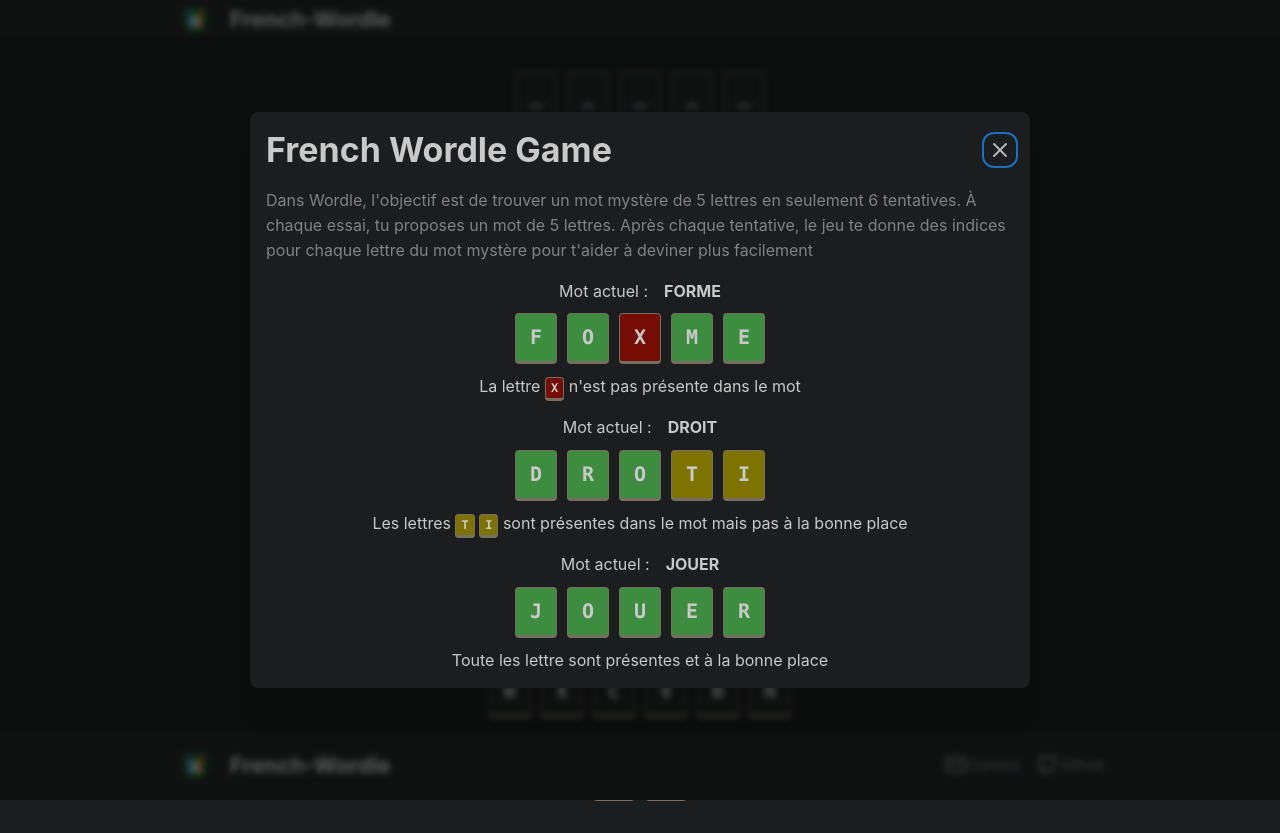
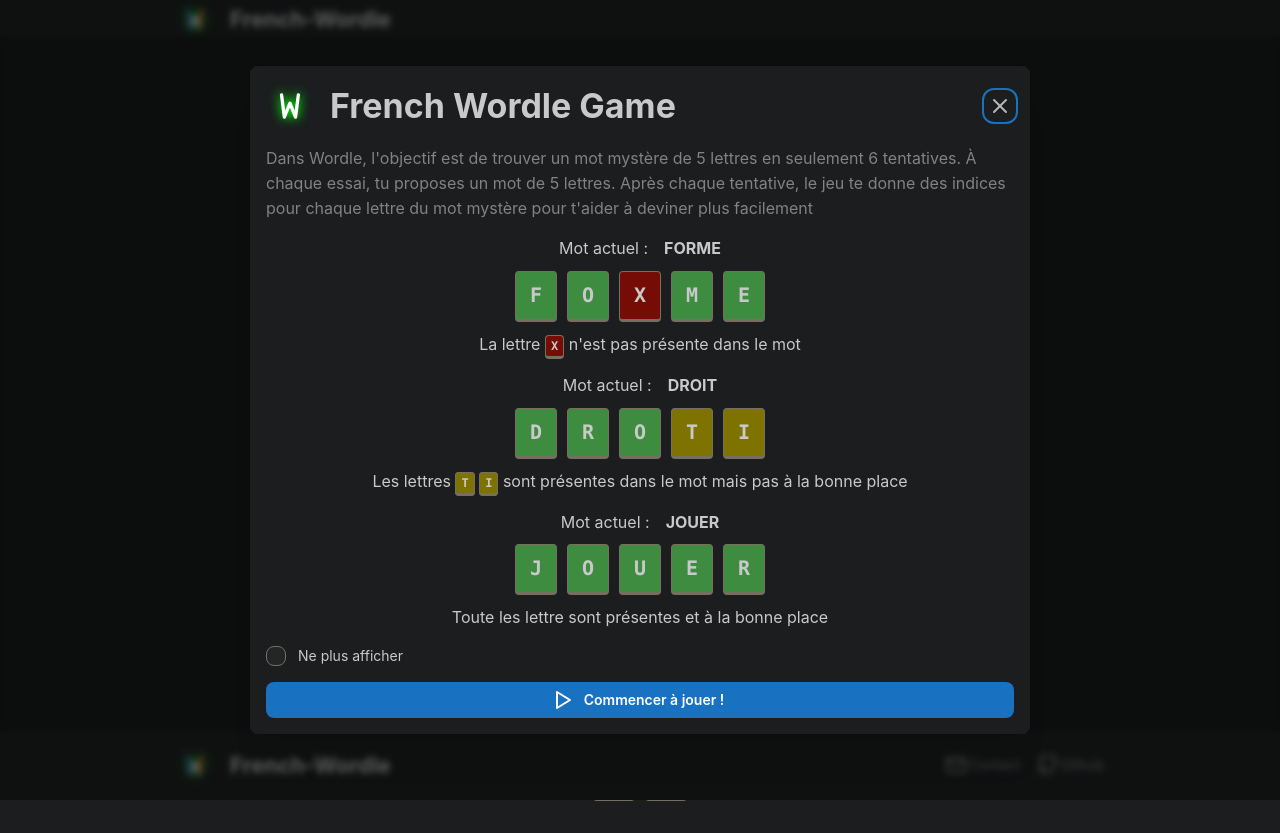
Before and after one commit to Dercraker/Motdle, a Next.js app: page / in a window 1280 px wide. Built offline with nearby package versions, Linux system fonts and the light colour scheme.

Commit message:
Feat (TipsModal) : Add Checkbox dont show

```diff
--- a/package.json
+++ b/package.json
@@ -16,6 +16,7 @@
     "@mantine/notifications": "7.7.1",
     "@t3-oss/env-nextjs": "^0.9.2",
     "@tabler/icons-react": "^3.2.0",
+    "js-cookie": "^3.0.5",
     "next": "14.1.3",
     "nodejs-s3-typescript": "^3.1.5",
     "react": "18.2.0",
--- /dev/null
+++ b/src/components/svg/LogoSvgWhite.tsx
@@ -0,0 +1,62 @@
+import { ComponentPropsWithoutRef } from "react";
+
+export type LogoSvgProps = ComponentPropsWithoutRef<"svg"> & { size?: number };
+
+export const LogoSvgWhite = ({ size = 24, ...props }: LogoSvgProps) => {
+  return (
+    <svg
+      width={size}
+      height={size}
+      viewBox="0 0 192 216"
+      fill="none"
+      xmlns="http://www.w3.org/2000/svg"
+      {...props}
+    >
+      <g filter="url(#filter0_d_2006_11)">
+        <path
+          d="M58 58L70.5926 158L95.7778 95.5L120.963 158L133.556 58"
+          stroke="white"
+          strokeWidth="15"
+          strokeLinecap="round"
+          strokeLinejoin="round"
+        />
+      </g>
+      <defs>
+        <filter
+          id="filter0_d_2006_11"
+          x="0.499207"
+          y="0.499207"
+          width="190.557"
+          height="215.001"
+          filterUnits="userSpaceOnUse"
+          colorInterpolationFilters="sRGB"
+        >
+          <feFlood floodOpacity="0" result="BackgroundImageFix" />
+          <feColorMatrix
+            in="SourceAlpha"
+            type="matrix"
+            values="0 0 0 0 0 0 0 0 0 0 0 0 0 0 0 0 0 0 127 0"
+            result="hardAlpha"
+          />
+          <feOffset />
+          <feGaussianBlur stdDeviation="25" />
+          <feColorMatrix
+            type="matrix"
+            values="0 0 0 0 0 0 0 0 0 1 0 0 0 0 0.0327869 0 0 0 1 0"
+          />
+          <feBlend
+            mode="normal"
+            in2="BackgroundImageFix"
+            result="effect1_dropShadow_2006_11"
+          />
+          <feBlend
+            mode="normal"
+            in="SourceGraphic"
+            in2="effect1_dropShadow_2006_11"
+            result="shape"
+          />
+        </filter>
+      </defs>
+    </svg>
+  );
+};
--- a/src/features/landing/TipsModal.tsx
+++ b/src/features/landing/TipsModal.tsx
@@ -1,24 +1,34 @@
+import { LogoSvgWhite } from "@/components/svg/LogoSvgWhite";
+import useCookie from "@/hooks/useCookie";
 import styles from "@/styles/Key.module.css";
-import { Group, Kbd, Modal, Stack, Text, Title } from "@mantine/core";
-import { IconX } from "@tabler/icons-react";
-import { useState } from "react";
+import {
+  Button,
+  Checkbox,
+  Group,
+  Kbd,
+  Modal,
+  Stack,
+  Text,
+  Title,
+} from "@mantine/core";
+import { useDisclosure } from "@mantine/hooks";
+import { IconPlayerPlay, IconX } from "@tabler/icons-react";
 import { WordleExemple } from "./WordleExemple";
 
 export const TipsModal = () => {
-  const [opened, setOpened] = useState<boolean>(true);
+  const { GetCookie, SaveCookieWithExpireTime, DeleteCookie } = useCookie();
+
+  const tipsCookie: boolean = GetCookie("Tips");
+  const [opened, { close: closeModal }] = useDisclosure(!tipsCookie);
 
   return (
-    <Modal.Root
-      opened={opened}
-      onClose={() => setOpened(false)}
-      centered
-      size="xl"
-    >
+    <Modal.Root opened={opened} onClose={closeModal} centered size="xl">
       <Modal.Overlay backgroundOpacity={0.55} blur={3} />
       <Modal.Content>
         <Modal.Body>
           <Stack>
             <Group align="center" justify="end">
+              <LogoSvgWhite size={48} />
               <Title>French Wordle Game</Title>
               <Modal.CloseButton icon={<IconX />} />
             </Group>
@@ -57,6 +67,20 @@
                 <Text>Toute les lettre sont présentes et à la bonne place</Text>
               }
             />
+
+            <Checkbox
+              checked={tipsCookie}
+              label="Ne plus afficher"
+              variant="outline"
+              onClick={(evn) =>
+                evn.currentTarget.checked
+                  ? SaveCookieWithExpireTime("Tips", `true`, 90)
+                  : DeleteCookie("Tips")
+              }
+            />
+            <Button leftSection={<IconPlayerPlay />} onClick={closeModal}>
+              Commencer à jouer !
+            </Button>
           </Stack>
         </Modal.Body>
       </Modal.Content>
--- /dev/null
+++ b/src/hooks/useCookie.ts
@@ -0,0 +1,33 @@
+import Cookies from "js-cookie";
+
+const useCookie = () => {
+  const GetCookie = (name: string) => {
+    const cookie = Cookies.get(name);
+    if (cookie) return cookie;
+    else return null;
+  };
+
+  const SaveCookie = (name: string, value: string) => {
+    Cookies.set(name, value, { secure: false });
+  };
+  const SaveCookieWithExpireTime = (
+    name: string,
+    value: string,
+    dayTime: number,
+  ) => {
+    Cookies.set(name, value, { secure: false, expires: dayTime });
+  };
+
+  const DeleteCookie = (name: string) => {
+    Cookies.remove(name);
+  };
+
+  return {
+    GetCookie,
+    SaveCookie,
+    SaveCookieWithExpireTime,
+    DeleteCookie,
+  };
+};
+
+export default useCookie;
```
Also changed, not shown: 1 other file (tests, documents, lock files or other folders).
